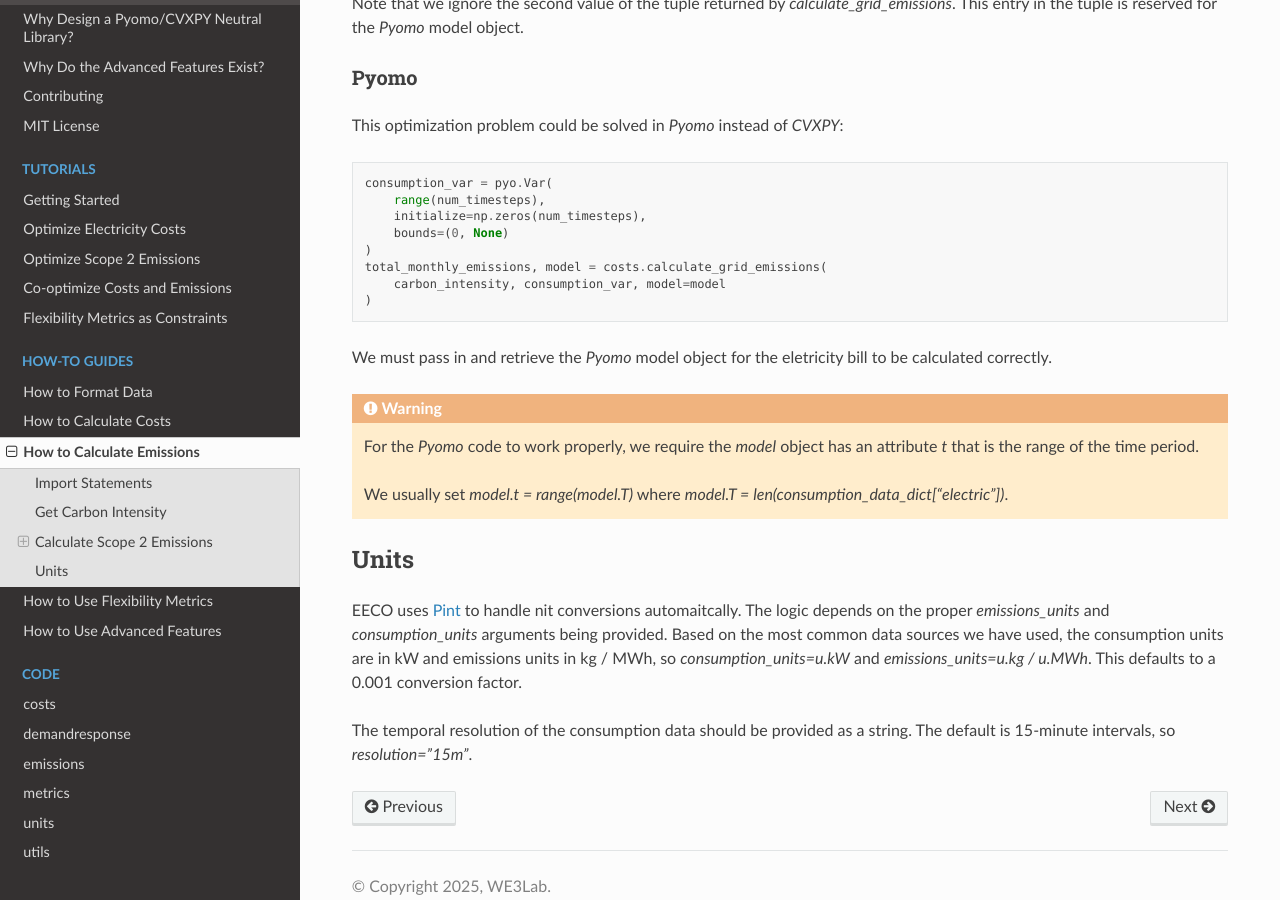
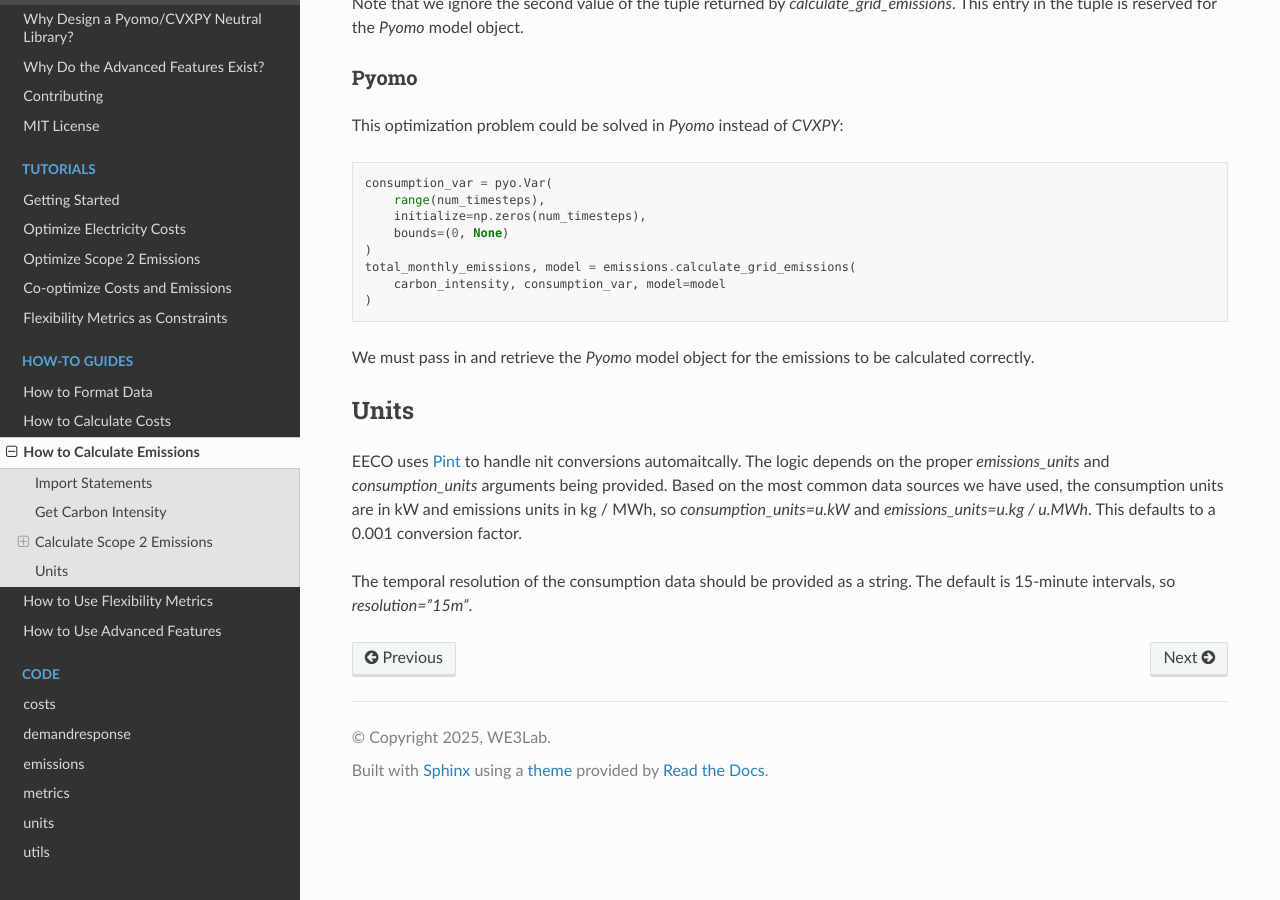
Before and after one commit to we3lab/eeco, a Sphinx documentation site: the page built from docs/how_to_emit.rst, in a window 1280 px wide and 900 px high, scrolled down 2392 px. Built offline with Sphinx 7.4.7 and the Read the Docs theme 3.1.0, drawn with Linux system fonts in a browser that asks for light colours; formulas are drawn with MathJax 3.

Commit message:
Updated docs for indexing updates, removing index warnings

```diff
--- a/docs/how_to_emit.rst
+++ b/docs/how_to_emit.rst
@@ -120,17 +120,11 @@ This optimization problem could be solved in `Pyomo` instead of `CVXPY`:
         initialize=np.zeros(num_timesteps),
         bounds=(0, None)
     )
-    total_monthly_emissions, model = costs.calculate_grid_emissions(
+    total_monthly_emissions, model = emissions.calculate_grid_emissions(
         carbon_intensity, consumption_var, model=model
     )
 
-We must pass in and retrieve the `Pyomo` model object for the eletricity bill to be calculated correctly.
-
-.. WARNING::
-
-  For the `Pyomo` code to work properly, we require the `model` object has an attribute `t` that is the range of the time period.
-
-  We usually set `model.t = range(model.T)` where `model.T = len(consumption_data_dict["electric"])`.
+We must pass in and retrieve the `Pyomo` model object for the emissions to be calculated correctly.
 
 
 =====
```
Also changed, not shown: other parts of docs/how_to_emit.rst (+1 -1 lines), docs/how_to_cost.rst (+2 -8 lines), 2 other files.
